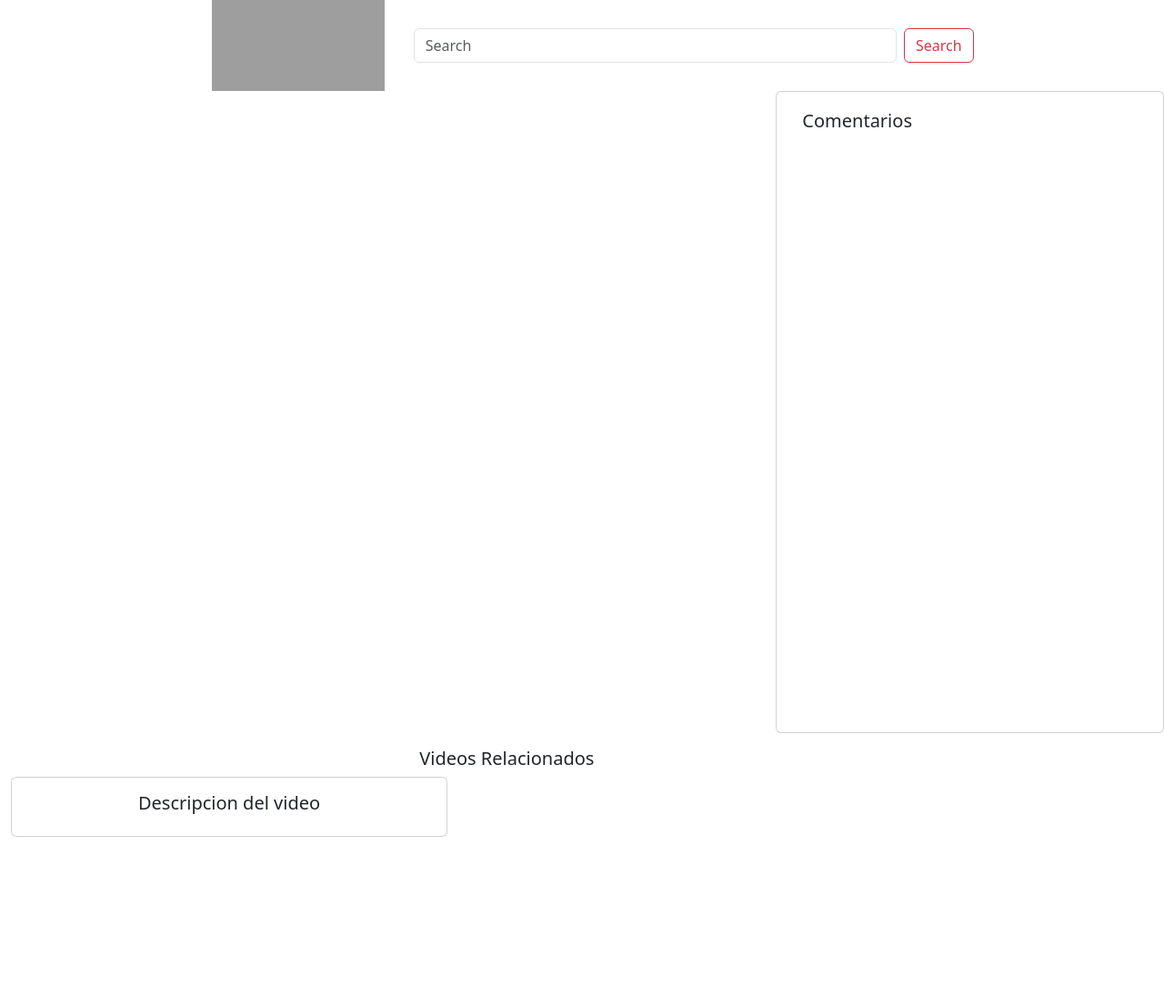
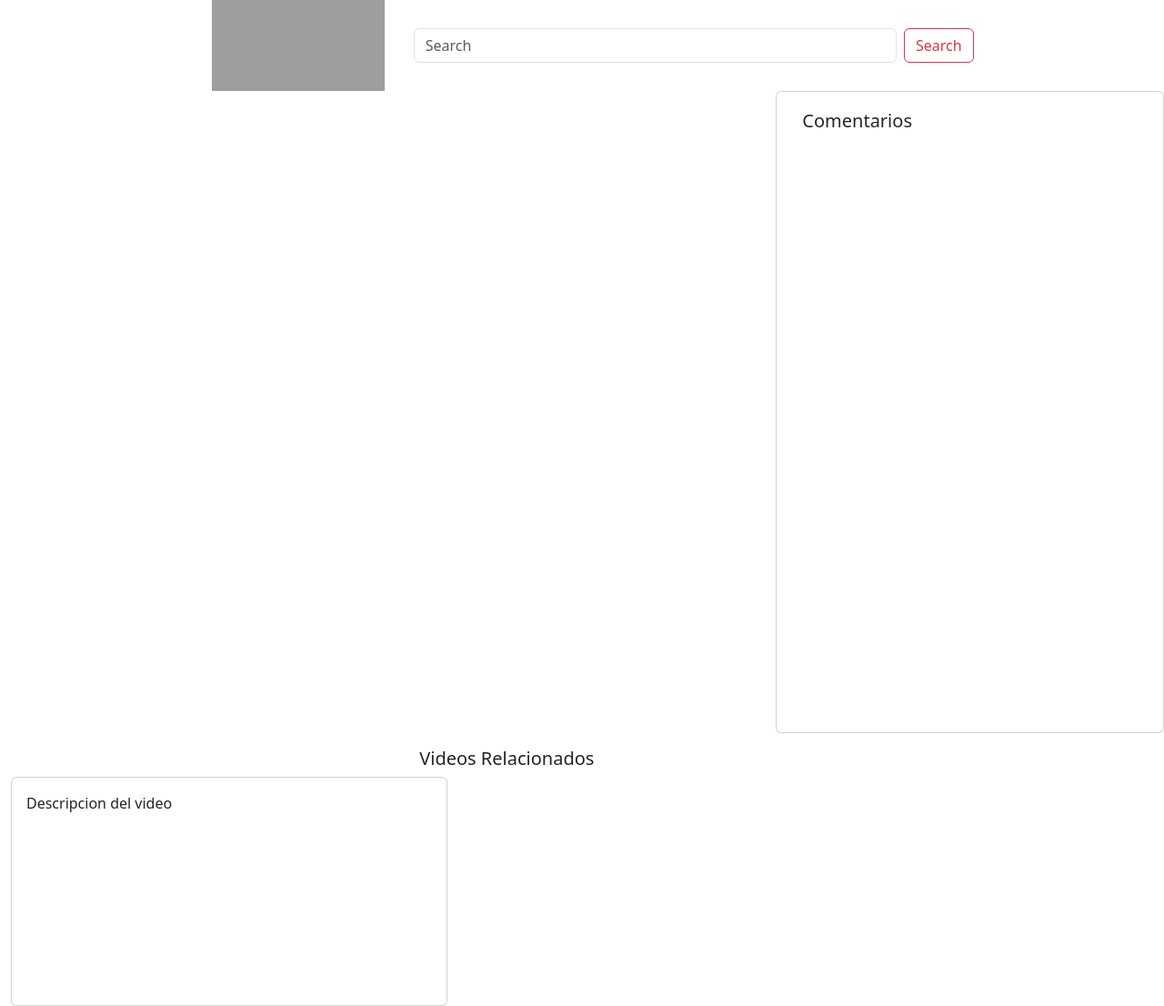
Before and after one commit to IvanGMtz/PirateYutu, a plain HTML site: page index.html in a window 1280 px wide. Shown: the whole page at 91% size. Before the commit the page ends 920 px from the top, so only its background shows below. Drawn offline with nearby package versions, Linux system fonts and the light colour scheme; grey boxes are pictures that could not be loaded.

Commit message:
fix(Description): Dimensiones Caja de Descripcion

```diff
--- a/index.html
+++ b/index.html
@@ -69,7 +69,7 @@
       </div>
       <div class="col-lg">
         <div class="card" style="width: 30rem;">
-          <div class="card-body">
+          <div class="card-body" style="display: flex;height: 250px; overflow: auto; flex-direction: column;>
             <h5 class="card-title text-center">Descripcion del video</h5>
             <p class="card-text" id="description"></p>
           </div>
```
